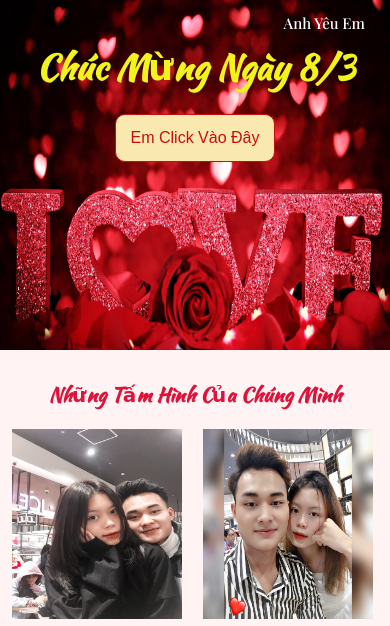
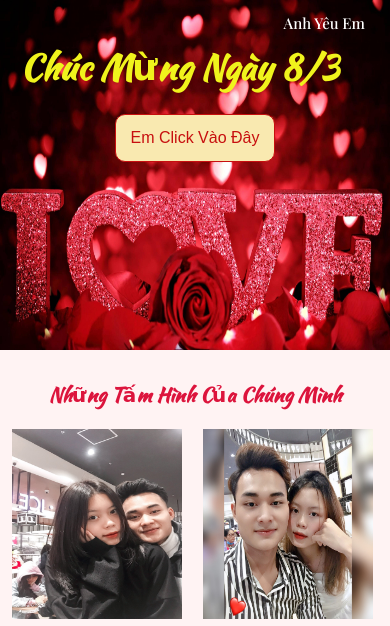
Before and after one commit to VuongNhat9999/inlove__02122019, a plain HTML site: page assets/index.html in a window 390 px wide. Shown: the top 626 px of the page. Drawn offline with nearby package versions, Linux system fonts and the light colour scheme; grey boxes are pictures that could not be loaded; a web font is replaced by a local one.

Commit message:
update l2

```diff
--- a/assets/style/layout/_header.scss
+++ b/assets/style/layout/_header.scss
@@ -68,7 +68,7 @@
     .header__text {
         position: absolute;
         top: 42px;
-        left: 36px;
+        left: 20px;
         color: #f0f31c;
         font-size: 3.5rem;
     }
```
Also changed, not shown: assets/style/main.css.
